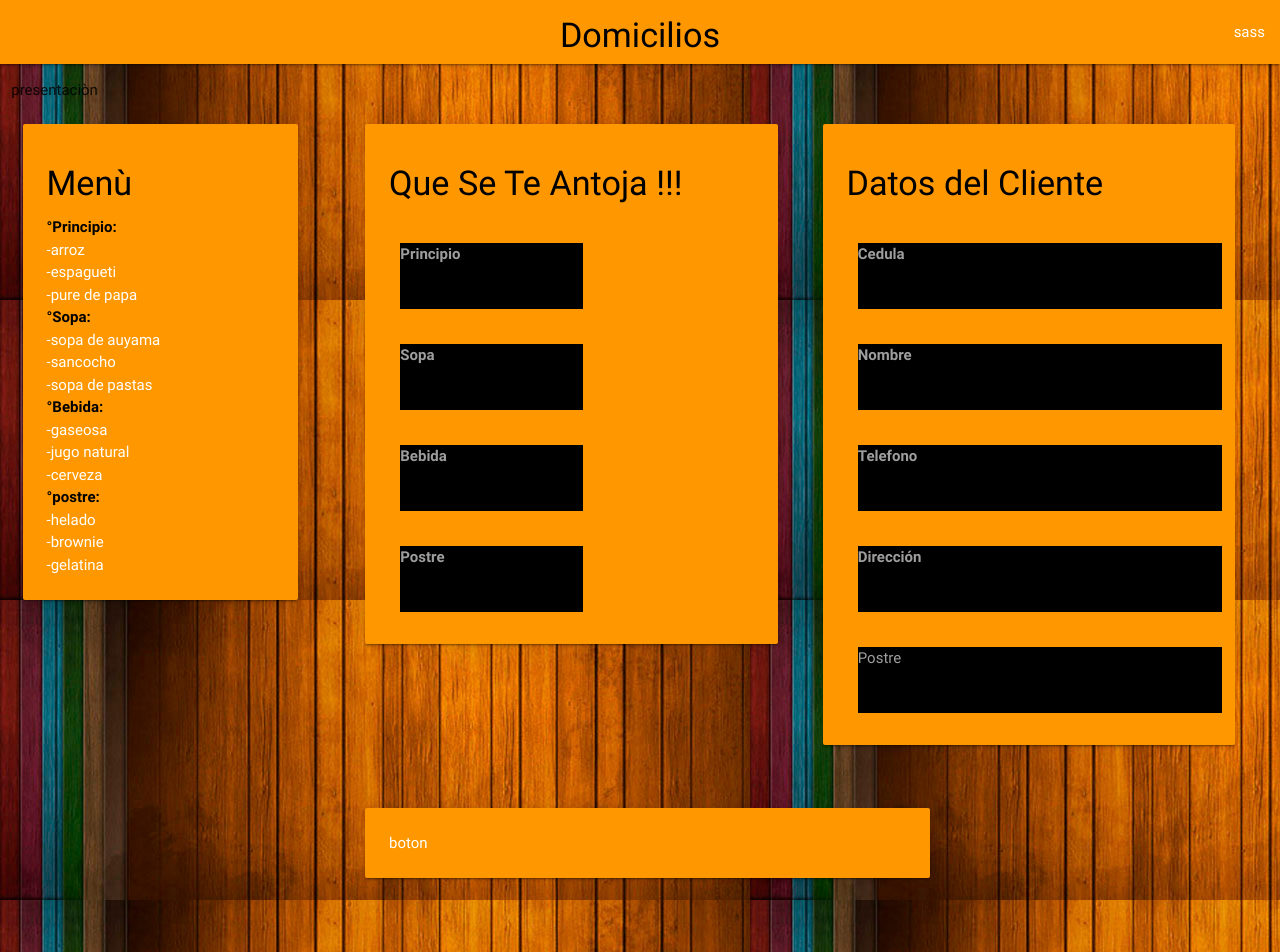
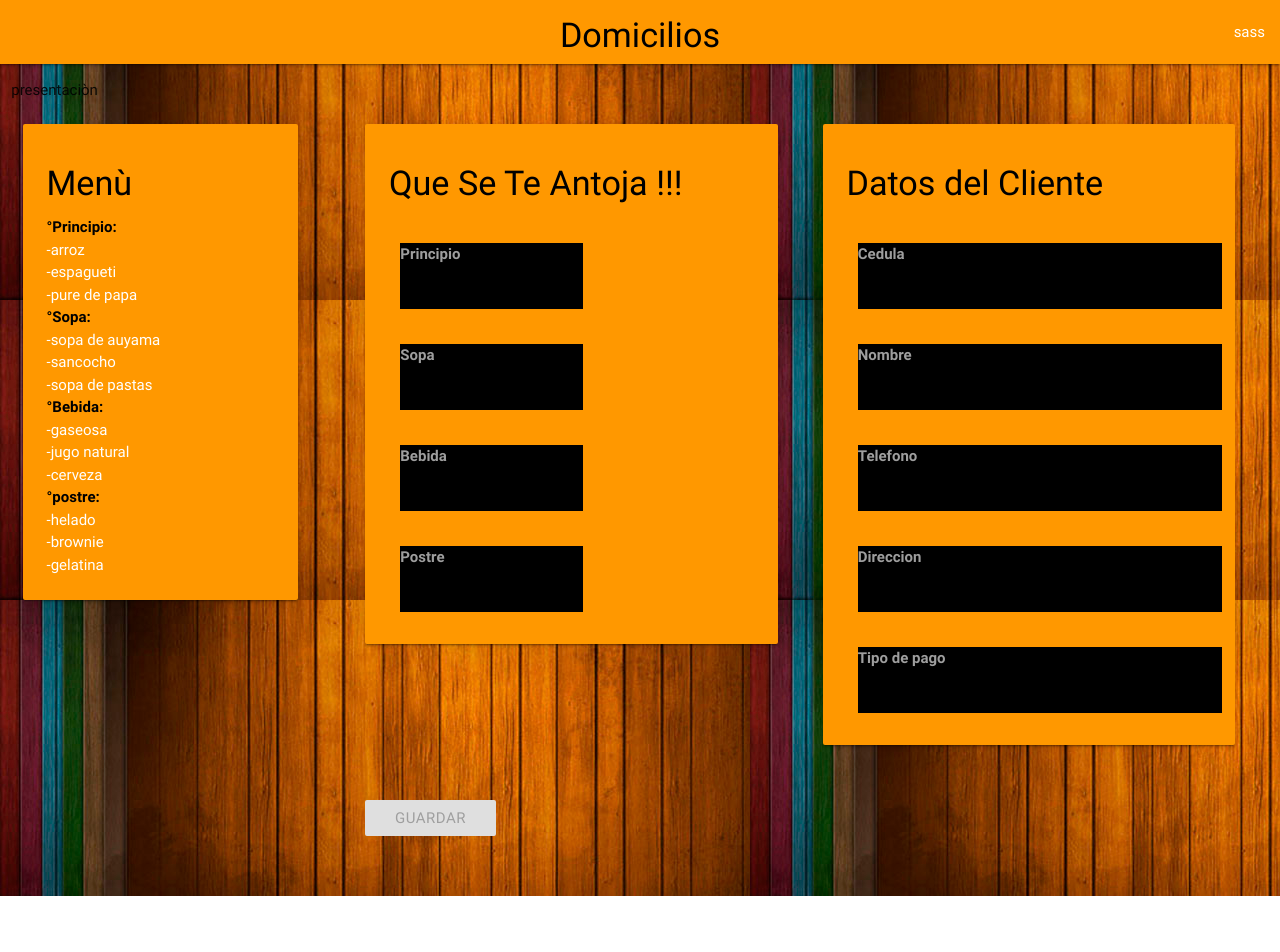
Before and after one commit to jagarciago/seminario-angular2-prj, an Angular app: page / in a window 1280 px wide. After the commit the page ends 896 px from the top, so only its background shows below. Built offline with nearby package versions, Linux system fonts and the light colour scheme.

Commit message:
validaciones y button

```diff
--- a/src/app/disc-crear-pedido/disc-crear-pedido.component.html
+++ b/src/app/disc-crear-pedido/disc-crear-pedido.component.html
@@ -1,5 +1,5 @@
 <div class="row">
-    <form class="col s12 m4 l12">
+    <form class="col s12 m4 l12" #formPedido="ngForm" novalidate>
          <div class="col s12 m4 l6">
             <div class="row">
             <div class="col s12 m12 l12">
@@ -20,7 +20,7 @@
                         </div>
                         <div class="row">
                             <div class="input-field col s6">
-                            <input id="bebida" type="text" class="validate ">
+                            <input id="bebida" type="text" class="validate">
                             <label class="active black" for="bebida"><b>Bebida</b></label>
                             </div>
                         </div>
@@ -44,33 +44,83 @@
                         <span class="white-text">
                           <b class="black-text"> <h4>Datos del Cliente</h4></b>
                             <div class="row">
-                            <div class="input-field col s12">
-                            <input id="cedula" type="text" class="validate">
-                            <label class="active black" for="cedula"><b>Cedula</b></label>
+                                <div class="input-field col s12">
+                                <input  id="cedula"
+                                        type="text"
+                                        class="validate"
+                                        [class.invalid]="!cedulaTxt.valid"
+                                        name="cedula"
+                                        #cedulaTxt="ngModel"
+                                        [(ngModel)]="crearPedido.cedula"
+                                        required>
+                                <label  class="active black"
+                                        for="cedula"
+                                        data-error="La cedula es requerida"
+                                        data-success="Ok"><b>Cedula</b></label>
                             </div>
                         </div>
                         <div class="row">
                             <div class="input-field col s12">
-                            <input id="nombre" type="text" class="validate">
-                            <label class="active black" for="nombre"><b>Nombre</b></label>
+                                <input  id="nombre"
+                                        type="text"
+                                        class="validate"
+                                        [class.invalid]="!nombreTxt.valid"
+                                        name="nombre"
+                                        #nombreTxt="ngModel"
+                                        [(ngModel)]="crearPedido.nombre"
+                                        required>
+                                <label  class="active black"
+                                        for="nombre"
+                                        data-error="El nombre es requerida"
+                                        data-success="Ok"><b>Nombre</b></label>
                             </div>
                         </div>
                         <div class="row">
                             <div class="input-field col s12">
-                            <input id="telefono" type="text" class="validate">
-                            <label class="active black" for="telefono"><b>Telefono</b></label>
+                                <input  id="telefono"
+                                        type="text"
+                                        class="validate"
+                                        [class.invalid]="!telefonoTxt.valid"
+                                        name="telefono"
+                                        #telefonoTxt="ngModel"
+                                        [(ngModel)]="crearPedido.telefono"
+                                        required>
+                                <label  class="active black"
+                                        for="telefono"
+                                        data-error="El telefono es requerido"
+                                        data-success="Ok"><b>Telefono</b></label>
                             </div>
                         </div>
                         <div class="row">
                             <div class="input-field col s12">
-                            <input id="direccion" type="text" class="validate">
-                            <label class="active black" for="direccion"><b>Dirección</b></label>
+                                <input  id="direccion"
+                                        type="text"
+                                        class="validate"
+                                        [class.invalid]="!direccionTxt.valid"
+                                        name="direccion"
+                                        #direccionTxt="ngModel"
+                                        [(ngModel)]="crearPedido.direccion"
+                                        required>
+                                <label  class="active black"
+                                        for="direccion"
+                                        data-error="La direccion es requerida"
+                                        data-success="Ok"><b>Direccion</b></label>
                             </div>
                         </div>
                         <div class="row">
                             <div class="input-field col s12">
-                            <input id="postre" type="text" class="validate">
-                            <label class="active black" for="postre">Postre</label>
+                                <input  id="tipo_pago"
+                                        type="text"
+                                        class="validate"
+                                        [class.invalid]="!tipoPagoTxt.valid"
+                                        name="direccion"
+                                        #tipoPagoTxt="ngModel"
+                                        [(ngModel)]="crearPedido.tipo_pago"
+                                        required>
+                                <label  class="active black"
+                                        for="tipo_pago"
+                                        data-error="El tipo de pago es requerida"
+                                        data-success="Ok"><b>Tipo de pago</b></label>
                             </div>
                         </div>
                         </span>
@@ -84,15 +134,15 @@
     <form class="col s12 m4 l12">
          <div class="col s12 m4 l8">
             <div class="row">
-            <div class="col s12 m12 l12">
-                <div class="card-panel orange">
-                    <span class="white-text">
-                          boton
-                     </span>
-                 </div>
+            <div class="col s12 m15 l10">
+                <button class="btn waves-effect waves-light"
+                        type="submit"
+                        name="action"
+                        [disabled]="!formPedido.valid"
+                        (click)="guardarPedido()">Guardar
+                </button>
             </div>
             </div>
-
             </div>
      </form>
 </div>
--- a/src/app/disc-crear-pedido/disc-crear-pedido.component.ts
+++ b/src/app/disc-crear-pedido/disc-crear-pedido.component.ts
@@ -13,13 +13,17 @@ export class DiscCrearPedidoComponent implements OnInit {
 
     crearPedido:Pedido;
 
-  constructor() {
+  constructor(private http:Http) {
     this.crearPedido = new Pedido();
-    this.crearPedido.nombre = "angulamiento";
+
 
    }
 
   ngOnInit() {
   }
 
+public guardarPedido(){
+  alert("pedido guardado: " + this.crearPedido.cedula);
 }
+
+}
```
